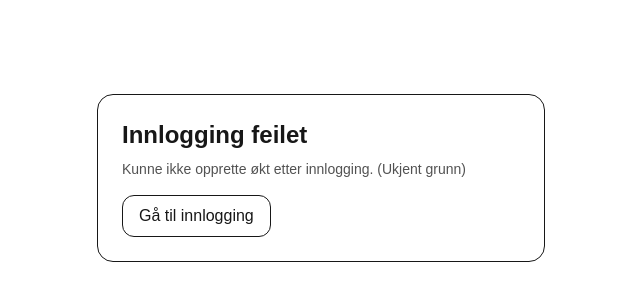
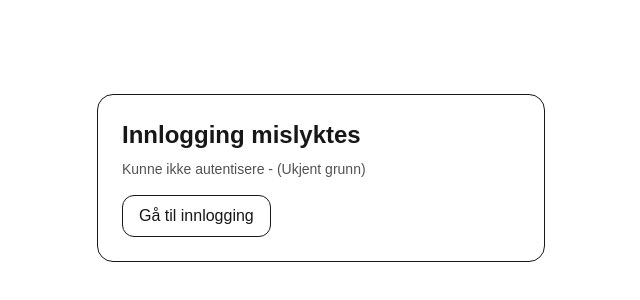
Before and after one commit to eriskjel/the-hub, a Next.js app in the folder apps/web/: page /auth/auth-code-error in a window 1280 px wide. Shown: the part 222-522 px from the top of the page, without its empty margins (319-959 px from the left). Built offline with nearby package versions, Linux system fonts and the light colour scheme.

Commit message:
feat: enhance AuthCodeError page with improved layout and link component

```diff
--- a/apps/web/src/app/auth/auth-code-error/page.tsx
+++ b/apps/web/src/app/auth/auth-code-error/page.tsx
@@ -1,4 +1,5 @@
 import { getTranslations } from "next-intl/server";
+import Link from "next/link";
 
 export default async function AuthCodeErrorPage({
     searchParams,
@@ -10,15 +11,15 @@ export default async function AuthCodeErrorPage({
     const reason = searchParams?.reason ?? t("unknown_reason");
 
     return (
-        <main className="flex min-h-dvh items-center justify-center p-6">
-            <div className="w-full max-w-md rounded-2xl border bg-white p-6">
-                <h1 className="mb-2 text-2xl font-semibold">Innlogging feilet</h1>
-                <p className="mb-4 text-sm text-neutral-600">
-                    Kunne ikke opprette økt etter innlogging. ({reason})
+        <main className="min-h-dvh flex items-center justify-center p-6">
+            <div className="max-w-md w-full rounded-2xl border p-6 bg-white">
+                <h1 className="text-2xl font-semibold mb-2">{t("loginFailed")}</h1>
+                <p className="text-sm text-neutral-600 mb-4">
+                    {t("couldNotAuthenticate")} - ({reason})
                 </p>
-                <a href="/no/login" className="inline-block rounded-xl border px-4 py-2">
-                    Gå til innlogging
-                </a>
+                <Link href="/no/login" className="inline-block rounded-xl border px-4 py-2">
+                    {t("goToLogin")}
+                </Link>
             </div>
         </main>
     );
```
